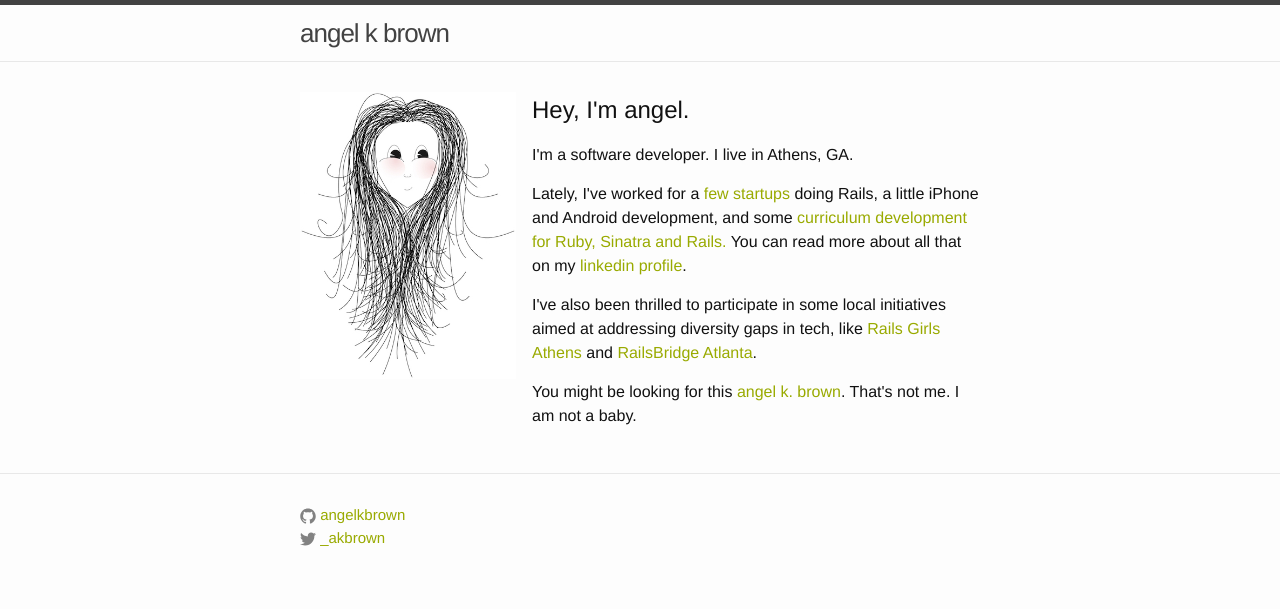
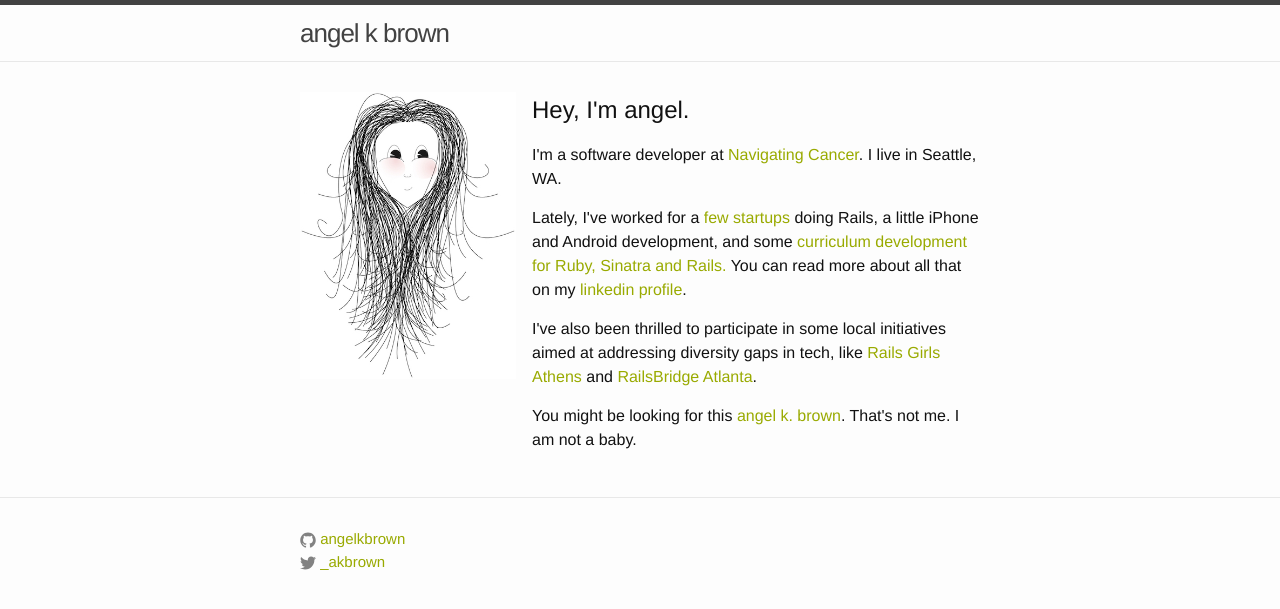
Before and after one commit to angelkbrown/angelkbrown.github.io, a Jekyll site: the page built from index.html, in a window 1280 px wide. Shown: the top 609 px of the page. Built offline with Jekyll 4.4.1, drawn with Linux system fonts in a browser that asks for light colours.

Commit message:
updating location and work

```diff
--- a/_layouts/default.html
+++ b/_layouts/default.html
@@ -15,7 +15,7 @@
           </aside>
           <article class="secondary">
             <h2>Hey, I'm angel.</h2>
-            <p> I'm a software developer. I live in Athens, GA.</p>
+            <p> I'm a software developer at <a href="http://navigatingcancer.com" target="_blank">Navigating Cancer</a>. I live in Seattle, WA.</p>
             <p>Lately, I've worked for a <a href="http://cogenteducation.com" target="_blank">few</a> <a href="http://wagglez.com" target="_blank">startups</a> doing Rails, a little iPhone and Android development, and some <a href="http://skillcrush.com/blueprint/ruby-rails-developer/" target="_blank">curriculum development for Ruby, Sinatra and Rails.</a> You can read more about all that on my <a href="http://linkedin.com/in/angelkbrown" target="_blank">linkedin profile</a>.</p>
 
             <p>I've also been thrilled to participate in some local initiatives aimed at addressing diversity gaps in tech, like <a href="http://railsgirlsathens.com/" target="_blank">Rails Girls Athens</a> and <a href="https://www.bridgetroll.org/events/150" target="_blank">RailsBridge Atlanta</a>.</p>
```
